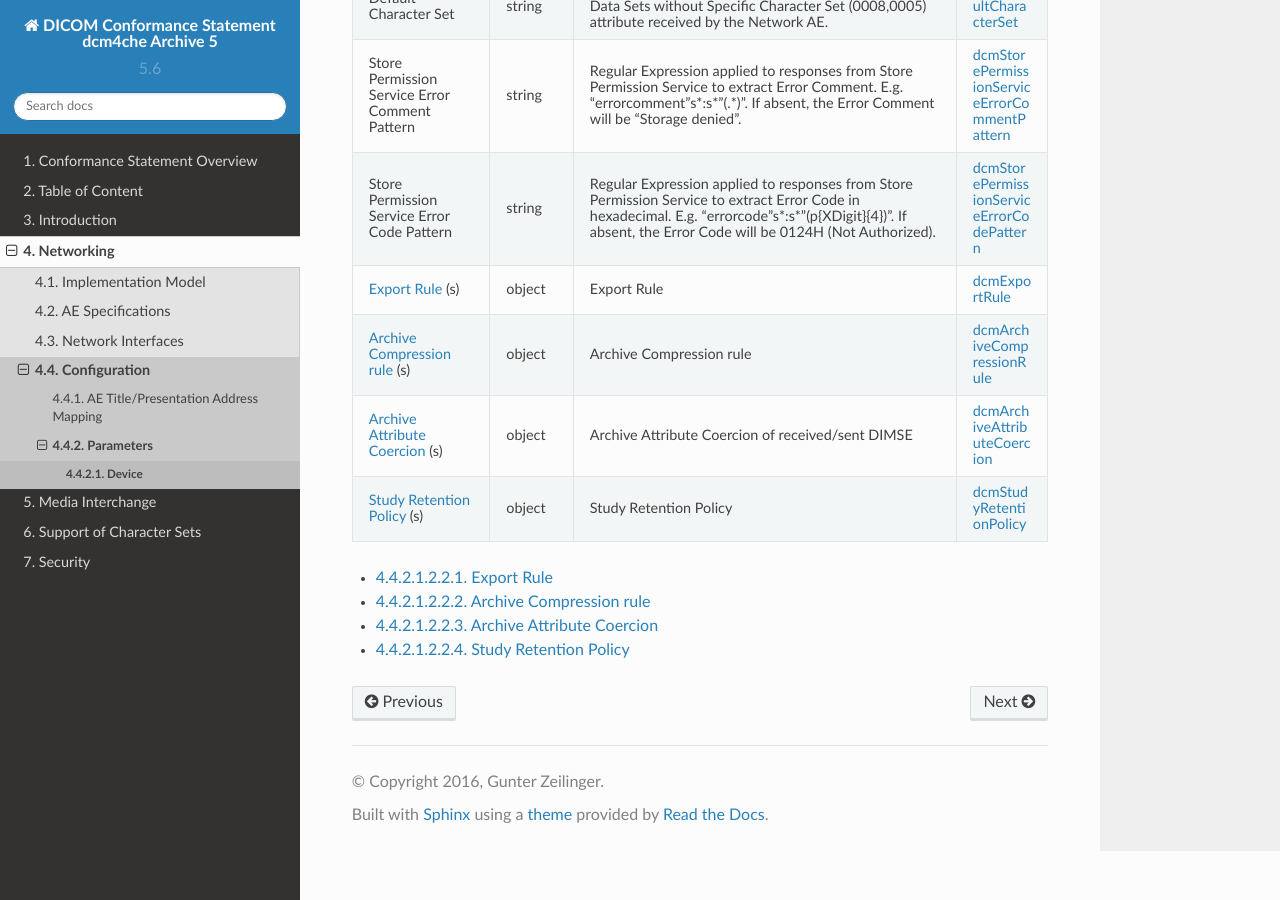
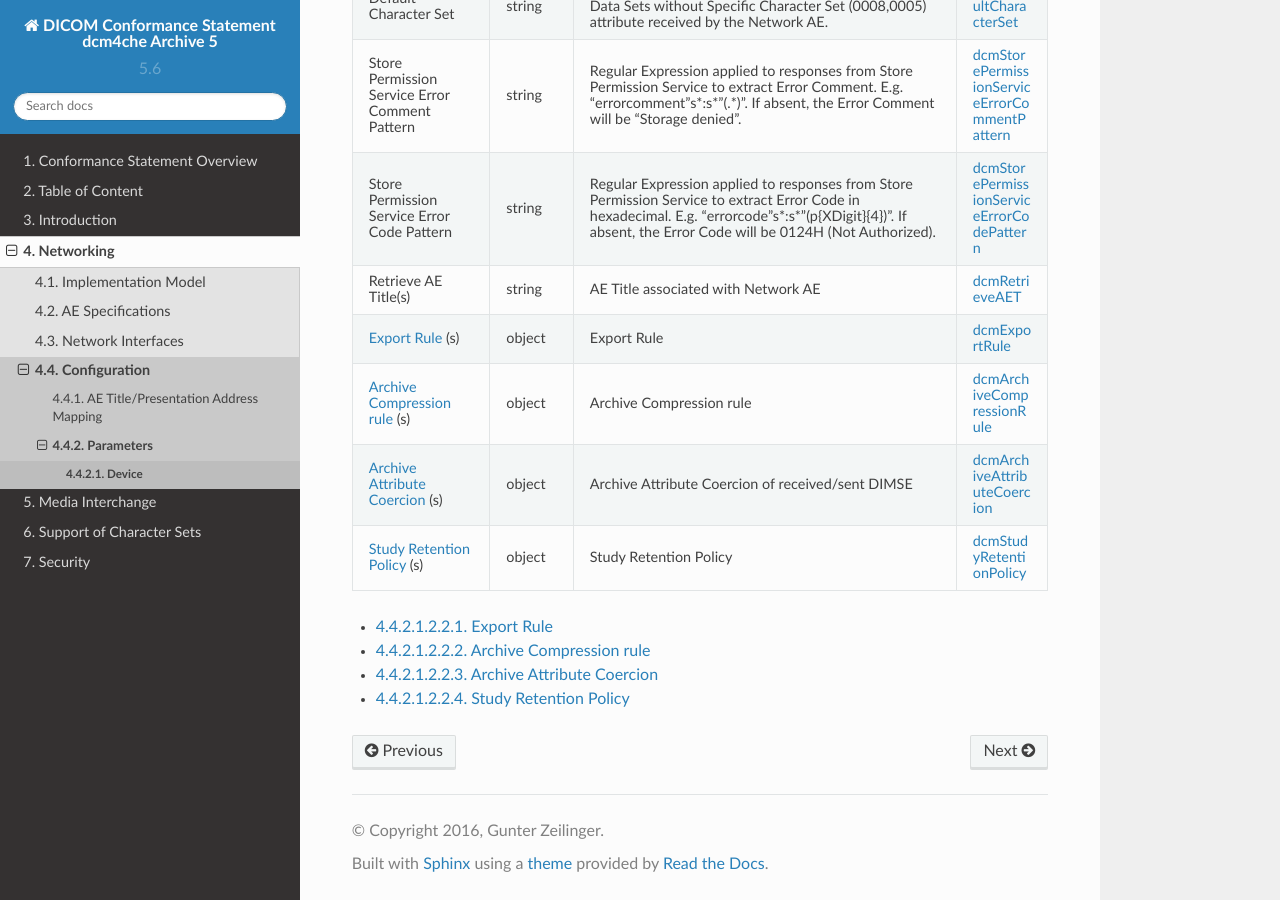
Before and after one commit to dcm4che/dcm4chee-arc-cs, a Sphinx documentation site: the page built from docs/networking/config/archiveNetworkAE.rst, in a window 1280 px wide and 900 px high, scrolled down 2989 px. Built offline with Sphinx 7.4.7 and the Read the Docs theme 2.0.0, drawn with Linux system fonts in a browser that asks for light colours.

Commit message:
config param update

```diff
--- a/docs/networking/config/archiveDevice.rst
+++ b/docs/networking/config/archiveDevice.rst
@@ -295,6 +295,10 @@
     .. _dcmStorePermissionServiceErrorCodePattern:
 
     dcmStorePermissionServiceErrorCodePattern_"
+    "Retrieve AE Title(s)",string,"AE Title associated with Network AE","
+    .. _dcmRetrieveAET:
+
+    dcmRetrieveAET_"
     ":doc:`attributeFilter` (s)",object,"Specifies Attributes stored in the database","
     .. _dcmAttributeFilter:
 
--- a/docs/networking/config/archiveNetworkAE.rst
+++ b/docs/networking/config/archiveNetworkAE.rst
@@ -147,6 +147,10 @@
     .. _dcmStorePermissionServiceErrorCodePattern:
 
     dcmStorePermissionServiceErrorCodePattern_"
+    "Retrieve AE Title(s)",string,"AE Title associated with Network AE","
+    .. _dcmRetrieveAET:
+
+    dcmRetrieveAET_"
     ":doc:`exportRule` (s)",object,"Export Rule","
     .. _dcmExportRule:
 
--- a/docs/networking/config/exporter.rst
+++ b/docs/networking/config/exporter.rst
@@ -35,7 +35,7 @@
     .. _dcmIanDestination:
 
     dcmIanDestination_"
-    "Retrieve AE Title(s)",string,"AE Title associated with Storage System","
+    "Retrieve AE Title(s)",string,"AE Title associated with Network AE","
     .. _dcmRetrieveAET:
 
     dcmRetrieveAET_"
--- a/docs/networking/config/storage.rst
+++ b/docs/networking/config/storage.rst
@@ -19,10 +19,6 @@
     .. _dcmDigestAlgorithm:
 
     dcmDigestAlgorithm_"
-    "Retrieve AE Title(s)",string,"AE Title associated with Storage System","
-    .. _dcmRetrieveAET:
-
-    dcmRetrieveAET_"
     "Instance Availability",string,"Instance Availability: ONLINE, NEARLINE or OFFLINE. ONLINE if absent.","
     .. _dcmInstanceAvailability:
 
```
